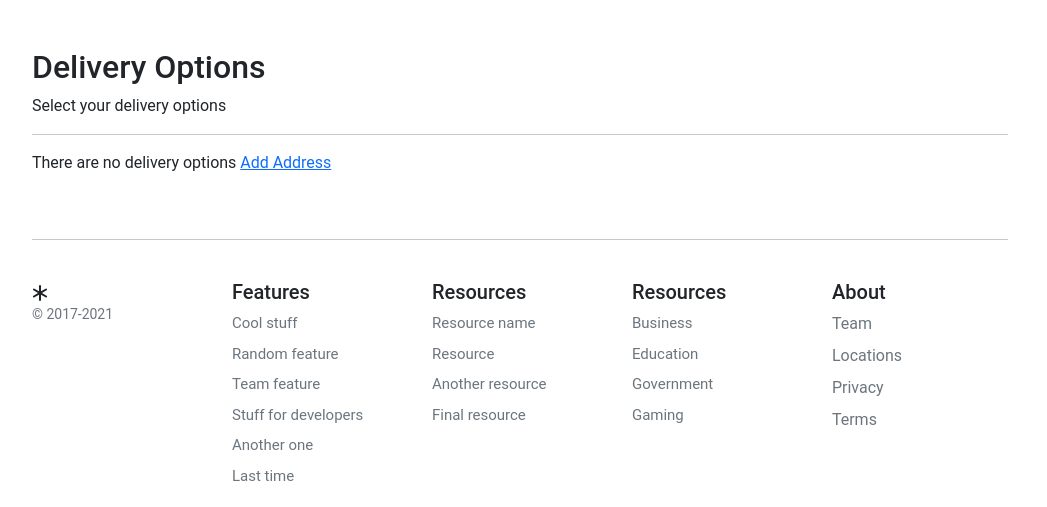
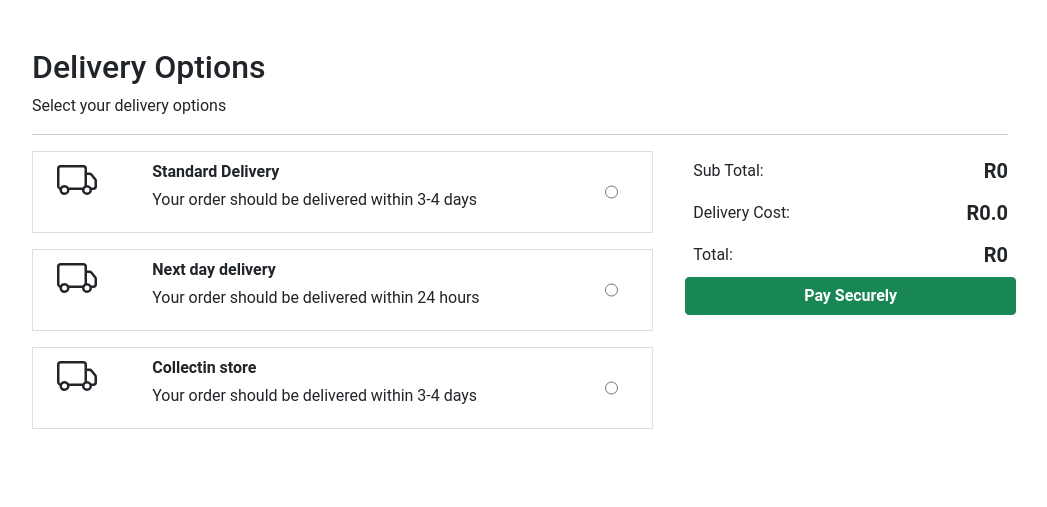
Before and after one commit to Khomotsoeddy/Ecommerce_django, a Django app: page /checkout/deliverychoices in a window 1280 px wide. Shown: the part 94-601 px from the top of the page, without its empty margins (120-1167 px from the left). Before the commit the page ends 575 px from the top, so only its background shows below. Run offline with Django 3.2, Linux system fonts and the light colour scheme; a user stored in the database is signed in; data comes from the database, SQL or seed files in the repository; both versions use the stored data as it was after the commit.

Commit message:
fixed address bugs

```diff
--- a/ecommerce/ecom/checkout/views.py
+++ b/ecommerce/ecom/checkout/views.py
@@ -50,11 +50,16 @@ def delivery_address(request):
 
     addresses = Address.objects.filter(customer=request.user).order_by("-default")
 
-    if "address" not in request.session:
-        session["address"] = {"address_id": str(addresses[0].id)}
+    print(addresses)
+
+    if len(addresses) ==0:
+        return render(request, "account/dashboard/addresses.html")
     else:
-        session["address"]["address_id"] = str(addresses[0].id)
-        session.modified = True
+        if "address" not in request.session:
+            session["address"] = {"address_id": str(addresses[0].id)}
+        else:
+            session["address"]["address_id"] = str(addresses[0].id)
+            session.modified = True
 
     return render(request, "checkout/delivery_address.html", {"addresses": addresses})
 
@@ -93,8 +98,6 @@ def payment_complete(request):
     response = PPClient.client.execute(requestorder)
 
     total_paid = response.result.purchase_units[0].amount.value
-    print('--------------------------------------')
-    print(response)
     basket = Basket(request)
 
     order = Order.objects.create(
--- a/ecommerce/ecom/ecom/settings.py
+++ b/ecommerce/ecom/ecom/settings.py
@@ -25,7 +25,7 @@ SECRET_KEY = '_&g^5g=@ton^+*72o_+1=y^5q4na#1-h-0v5no3h53kre^ekpq'
 # SECURITY WARNING: don't run with debug turned on in production!
 DEBUG = True
 
-ALLOWED_HOSTS = []
+ALLOWED_HOSTS = ['khomotso.pythonanywhere.com', 'localhost', '127.0.0.1']
 
 
 # Application definition
--- a/ecommerce/ecom/templates/checkout/delivery_choices.html
+++ b/ecommerce/ecom/templates/checkout/delivery_choices.html
@@ -23,7 +23,7 @@
 </div>
 {% endif %}
   <div class="row g-3">
-    {% if addresses|length == 0 %}
+    {% if deliveryoptions|length == 0 %}
     <div class="col-12">There are no delivery options <a href="{% url 'account:addresses' %}">Add Address</a></div>
     {% else %}
     <div class="col-md-4 col-lg-4 order-md-last p-0 order-3">
```
Also changed, not shown: ecommerce/ecom/checkout/admin.py (line endings or trailing spaces), ecommerce/ecom/db.sqlite3.
